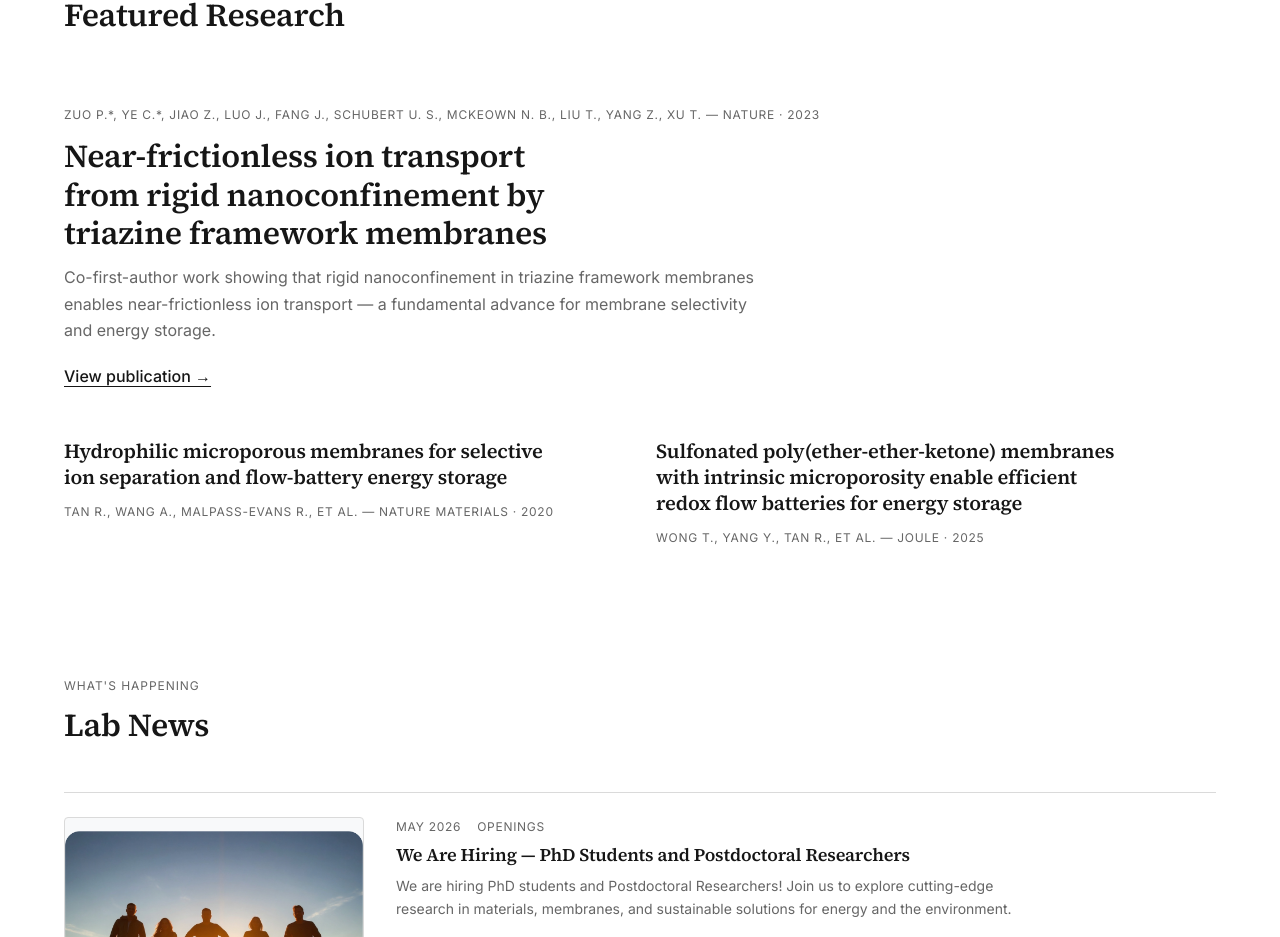
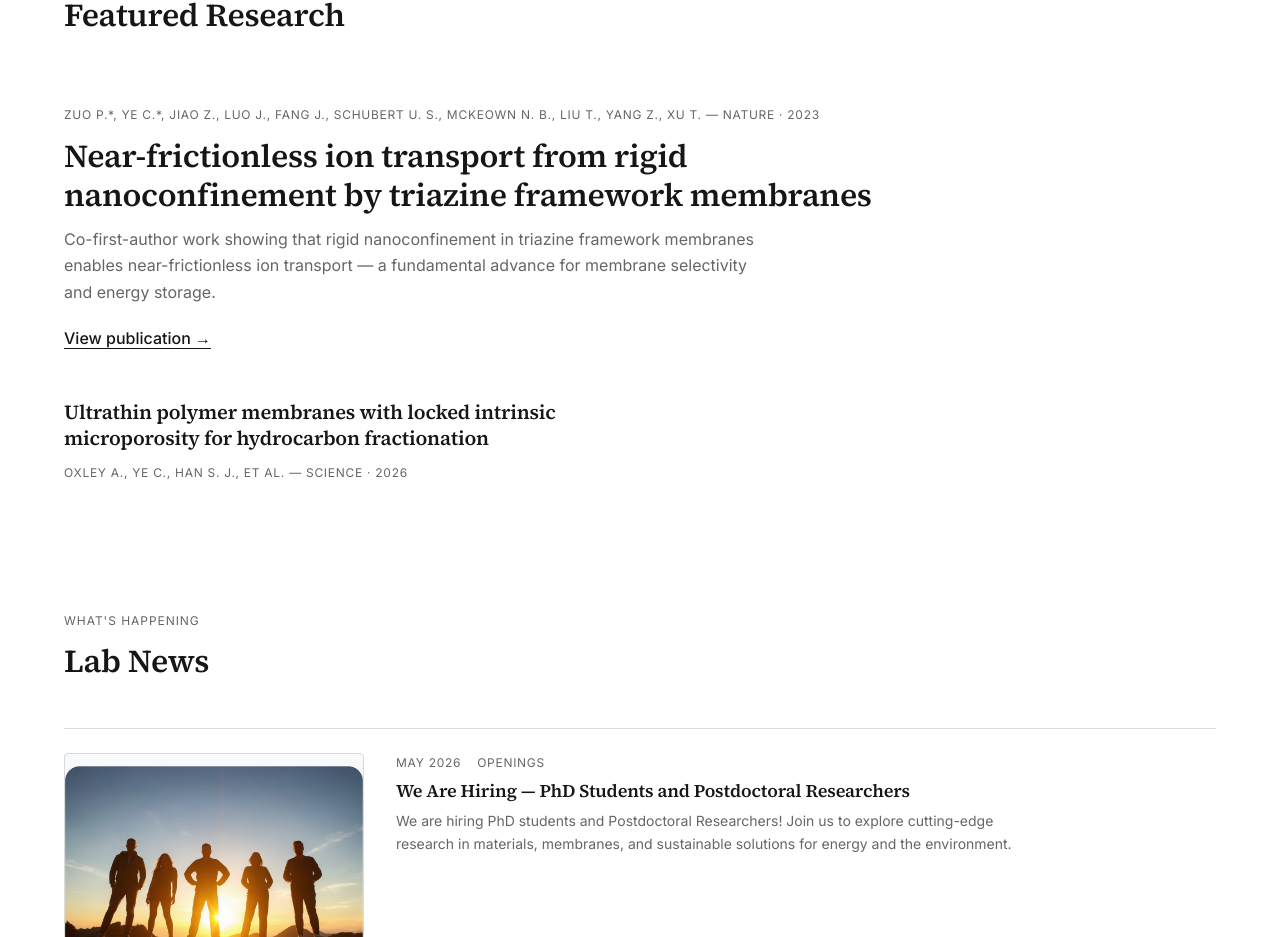
Before and after one commit to Yvetteee/ccylab, a Next.js app: page / in a window 1280 px wide. Shown: the part 2629-3566 px from the top of the page. Built offline with nearby package versions, Linux system fonts and the light colour scheme.

Commit message:
content(site): feature 2026 Science membrane paper

```diff
--- a/components/home/FeaturedResearch.module.css
+++ b/components/home/FeaturedResearch.module.css
@@ -19,7 +19,10 @@
 .mainTitle {
   font-size: var(--text-3xl);
   line-height: 1.2;
-  max-width: 30ch;
+  /* Full standard-container width: at desktop this composes the long main
+     title in ~2 lines (46ch tested — still 3 lines). Narrower viewports wrap
+     naturally to more lines. */
+  max-width: var(--container-width);
 }
 
 .mainTitle a:hover {
--- a/components/home/FeaturedResearch.tsx
+++ b/components/home/FeaturedResearch.tsx
@@ -2,9 +2,20 @@ import Link from "next/link";
 import PageContainer from "@/components/ui/PageContainer";
 import HomeSection from "./HomeSection";
 import ResponsiveImage from "@/components/ui/ResponsiveImage";
-import { featuredPublications, sortedPublications } from "@/content";
+import { publications } from "@/content";
 import type { Publication } from "@/types/content";
 import styles from "./FeaturedResearch.module.css";
+
+/**
+ * Home-only editorial: the explicit FEATURED ORDER for the home page,
+ * resolved against the canonical publication data in content/publications.ts.
+ * Deliberately NOT derived from publication year — a newer paper must not
+ * automatically displace the designated main feature.
+ */
+const HOME_FEATURED_ORDER = [
+  "pub-2023-nature-triazine", // main
+  "pub-2026-science-hydrocarbon", // secondary
+];
 
 /**
  * Home-only editorial: a one-sentence "why this matters" per featured paper,
@@ -14,8 +25,6 @@ import styles from "./FeaturedResearch.module.css";
 const HIGHLIGHTS: Record<string, string> = {
   "pub-2023-nature-triazine":
     "Co-first-author work showing that rigid nanoconfinement in triazine framework membranes enables near-frictionless ion transport — a fundamental advance for membrane selectivity and energy storage.",
-  "pub-2020-natmat-hydrophilic":
-    "Hydrophilic microporous membranes that selectively separate ions by size and charge, enabling efficient flow-battery energy storage at scale.",
 };
 
 function publicationLink(pub: Publication): string {
@@ -33,9 +42,10 @@ function publicationLink(pub: Publication): string {
  * bibliography stays on /publications.
  */
 export default function FeaturedResearch() {
-  const featured = featuredPublications;
-  const rest = sortedPublications.filter((pub) => !pub.featured);
-  const [main, ...secondaries] = [...featured, ...rest].slice(0, 3);
+  const ordered = HOME_FEATURED_ORDER.map((id) =>
+    publications.find((pub) => pub.id === id)
+  ).filter((pub): pub is Publication => Boolean(pub));
+  const [main, ...secondaries] = ordered;
 
   // Optional home section: hide it entirely when there is nothing to show.
   if (!main && secondaries.length === 0) return null;
--- a/content/publication-themes.ts
+++ b/content/publication-themes.ts
@@ -46,6 +46,7 @@ export const publicationThemes: PublicationTheme[] = [
     descriptor:
       "Nanofiltration and related liquid-separation membranes — heavy-metal removal, dye desalination, molecular nanofiltration and dehydration.",
     publicationIds: [
+      "pub-2026-science-hydrocarbon",
       "pub-2025-advmat-li-recycling",
       "pub-2019-cej-heavy-metal",
       "pub-2019-cej-dye-desal",
--- a/content/publications.ts
+++ b/content/publications.ts
@@ -117,7 +117,6 @@ export const publications: Publication[] = [
     doi: "10.1038/s41563-019-0536-8",
     url: "https://doi.org/10.1038/s41563-019-0536-8",
     type: "journal",
-    featured: true,
     keywords: ["microporous membranes", "ion separation", "flow battery"],
   },
   // ---- Theme 1B: Other Energy Conversion & Storage Technologies ----
@@ -163,6 +162,50 @@ export const publications: Publication[] = [
     keywords: ["PIMs", "electrochemical energy storage"],
   },
   // ---- Theme 2A: Membrane Processes for Liquid Separation ----
+  {
+    id: "pub-2026-science-hydrocarbon",
+    title:
+      "Ultrathin polymer membranes with locked intrinsic microporosity for hydrocarbon fractionation",
+    authors: [
+      "Oxley A.",
+      "Ye C.",
+      "Han S. J.",
+      "Zhao G.",
+      "Guo Y.",
+      "Shi X.",
+      "Liu J.",
+      "Smith K.",
+      "Sarter M.",
+      "Upadhyaya L.",
+      "Hong S.",
+      "Samaras V. G.",
+      "Qian Q.",
+      "Liu Y.",
+      "Nichol G. S.",
+      "Liu Y.",
+      "Nunes S. P.",
+      "Foglia F.",
+      "Jiang J.",
+      "Wang A.",
+      "McKeown N. B.",
+      "Livingston A. G.",
+      "Jiang Z.",
+    ],
+    venue: "Science",
+    year: 2026,
+    volume: "392",
+    issue: "6804",
+    pages: "1268–1273",
+    doi: "10.1126/science.aed1111",
+    url: "https://doi.org/10.1126/science.aed1111",
+    type: "journal",
+    keywords: [
+      "intrinsic microporosity",
+      "hydrocarbon fractionation",
+      "ultrathin polymer membranes",
+    ],
+    featured: true,
+  },
   {
     id: "pub-2025-advmat-li-recycling",
     title:
```
